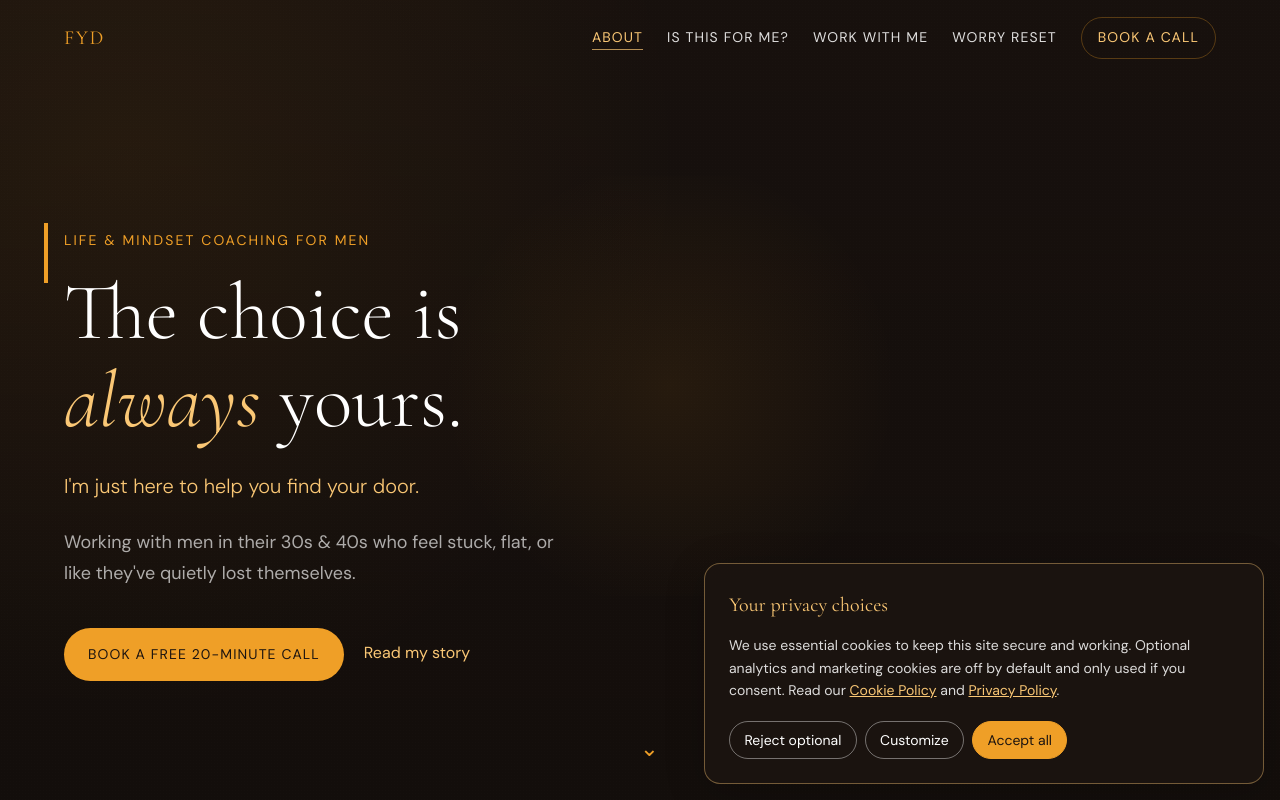
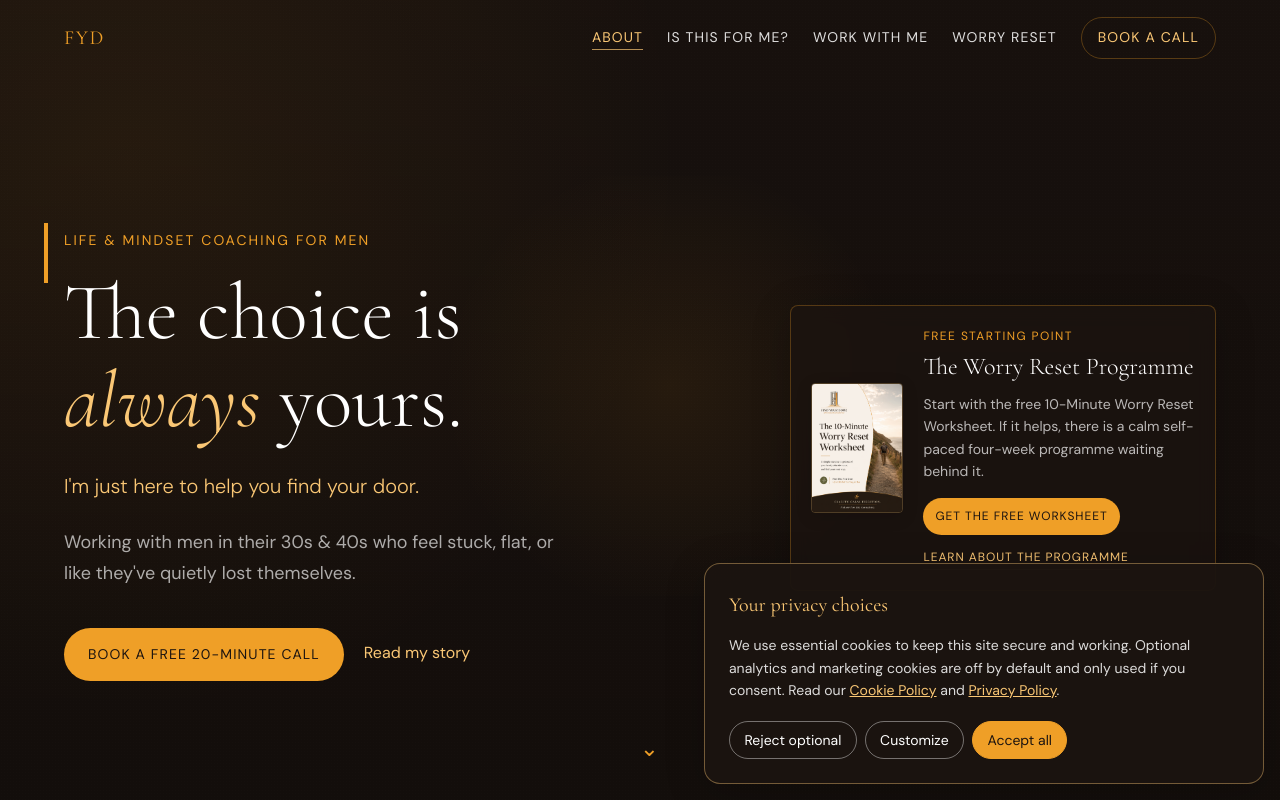
Before and after one commit to TerryLoc/findyourdoor, a React (Vite) app: page / in a window 1280 px wide. Shown: the top 800 px of the page. Built offline with nearby package versions, Linux system fonts and the light colour scheme.

Commit message:
feat: add Worry Reset Programme section to Hero component with new styling and layout

```diff
--- a/src/components/Hero/Hero.jsx
+++ b/src/components/Hero/Hero.jsx
@@ -22,6 +22,7 @@ function Hero() {
       <div className={styles.grain} aria-hidden="true" />
       <div className={styles.glow} aria-hidden="true" />
       <div className="container">
+        <div className={styles.heroInner}>
           <div className={styles.content}>
             <div className={styles.accent} aria-hidden="true" />
             <motion.p className={styles.eyebrow} {...item(0.1)}>
@@ -57,6 +58,32 @@ function Hero() {
               </a>
             </motion.div>
           </div>
+
+          <motion.aside className={styles.resetPanel} {...item(0.85)}>
+            <img
+              src="/10min%20WRW%20p1.png"
+              alt="The 10-Minute Worry Reset Worksheet"
+              className={styles.resetCover}
+            />
+            <div className={styles.resetCopy}>
+              <p className={styles.resetKicker}>Free starting point</p>
+              <h2>The Worry Reset Programme</h2>
+              <p>
+                Start with the free 10-Minute Worry Reset Worksheet. If it
+                helps, there is a calm self-paced four-week programme waiting
+                behind it.
+              </p>
+              <div className={styles.resetActions}>
+                <a href="/services/the-worry-reset-programme/#worksheet">
+                  Get the free worksheet
+                </a>
+                <a href="/services/the-worry-reset-programme/">
+                  Learn about the programme
+                </a>
+              </div>
+            </div>
+          </motion.aside>
+        </div>
       </div>
       <motion.a
         className={styles.scrollHint}
--- a/src/components/Hero/Hero.module.css
+++ b/src/components/Hero/Hero.module.css
@@ -45,6 +45,13 @@
     transparent 68%
   );
   animation: ambientPulse 5s ease-in-out infinite;
+}
+
+.heroInner {
+  position: relative;
+  display: grid;
+  gap: var(--space-10);
+  align-items: center;
 }
 
 .content {
@@ -135,6 +142,77 @@
   border-color: var(--color-amber-warm);
 }
 
+.resetPanel {
+  position: relative;
+  display: grid;
+  grid-template-columns: 92px 1fr;
+  gap: var(--space-5);
+  align-items: center;
+  max-width: 500px;
+  padding: var(--space-5);
+  border: 1px solid rgba(239, 159, 39, 0.28);
+  border-radius: var(--radius-md);
+  background: rgba(28, 20, 16, 0.72);
+  backdrop-filter: blur(10px);
+  box-shadow: var(--shadow-lg);
+}
+
+.resetCover {
+  width: 92px;
+  aspect-ratio: 1055 / 1491;
+  object-fit: cover;
+  border: 1px solid rgba(250, 199, 117, 0.24);
+  border-radius: var(--radius-sm);
+  box-shadow: var(--shadow-md);
+}
+
+.resetKicker {
+  color: var(--color-amber);
+  font-size: var(--text-xs);
+  text-transform: uppercase;
+  letter-spacing: 0.12em;
+}
+
+.resetCopy h2 {
+  margin-top: var(--space-2);
+  color: var(--color-white);
+  font-family: var(--font-display);
+  font-size: var(--text-2xl);
+  font-weight: 300;
+  line-height: 1.1;
+}
+
+.resetCopy > p:not(.resetKicker) {
+  margin-top: var(--space-3);
+  color: rgba(255, 255, 255, 0.7);
+  font-size: var(--text-sm);
+  line-height: 1.6;
+}
+
+.resetActions {
+  margin-top: var(--space-4);
+  display: flex;
+  flex-wrap: wrap;
+  gap: var(--space-3);
+}
+
+.resetActions a {
+  color: var(--color-amber-warm);
+  font-size: var(--text-xs);
+  text-transform: uppercase;
+  letter-spacing: 0.08em;
+  border-bottom: 1px solid rgba(250, 199, 117, 0.35);
+  padding-bottom: 2px;
+}
+
+.resetActions a:first-child {
+  color: var(--color-earth);
+  border: 0;
+  border-radius: var(--radius-full);
+  background: var(--color-amber);
+  padding: 0.5rem 0.75rem;
+}
+
 .scrollHint {
   position: absolute;
   bottom: 2rem;
@@ -150,8 +228,17 @@
 }
 
 @media (min-width: 1024px) {
+  .heroInner {
+    grid-template-columns: minmax(0, 1fr) minmax(360px, 0.62fr);
+  }
+
   .headline {
     font-size: var(--text-6xl);
+  }
+
+  .resetPanel {
+    justify-self: end;
+    margin-top: 96px;
   }
 }
 
@@ -164,4 +251,17 @@
   .content {
     padding-top: 96px;
   }
+
+  .resetPanel {
+    grid-template-columns: 76px 1fr;
+    padding: var(--space-4);
+  }
+
+  .resetCover {
+    width: 76px;
+  }
+
+  .resetActions {
+    display: grid;
+  }
 }
```
Lines whose indentation alone changed are shown as unchanged.
